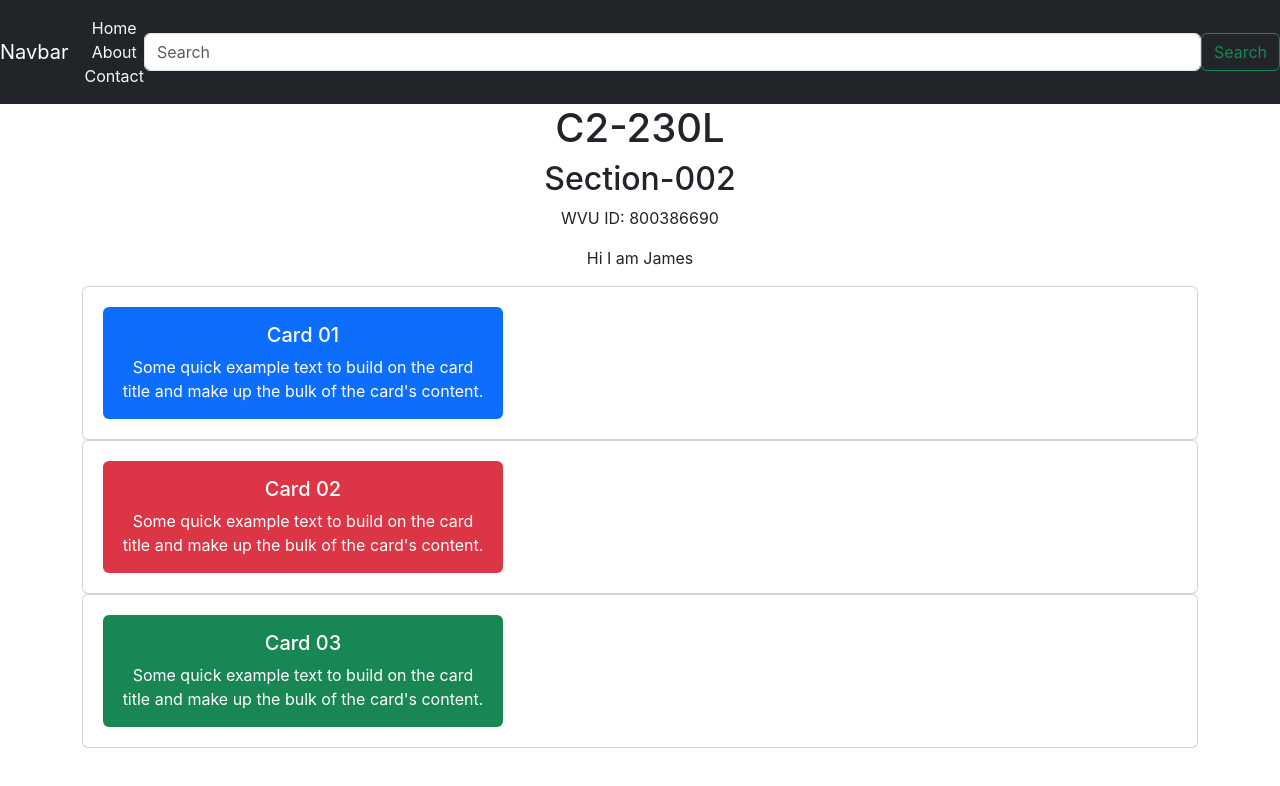
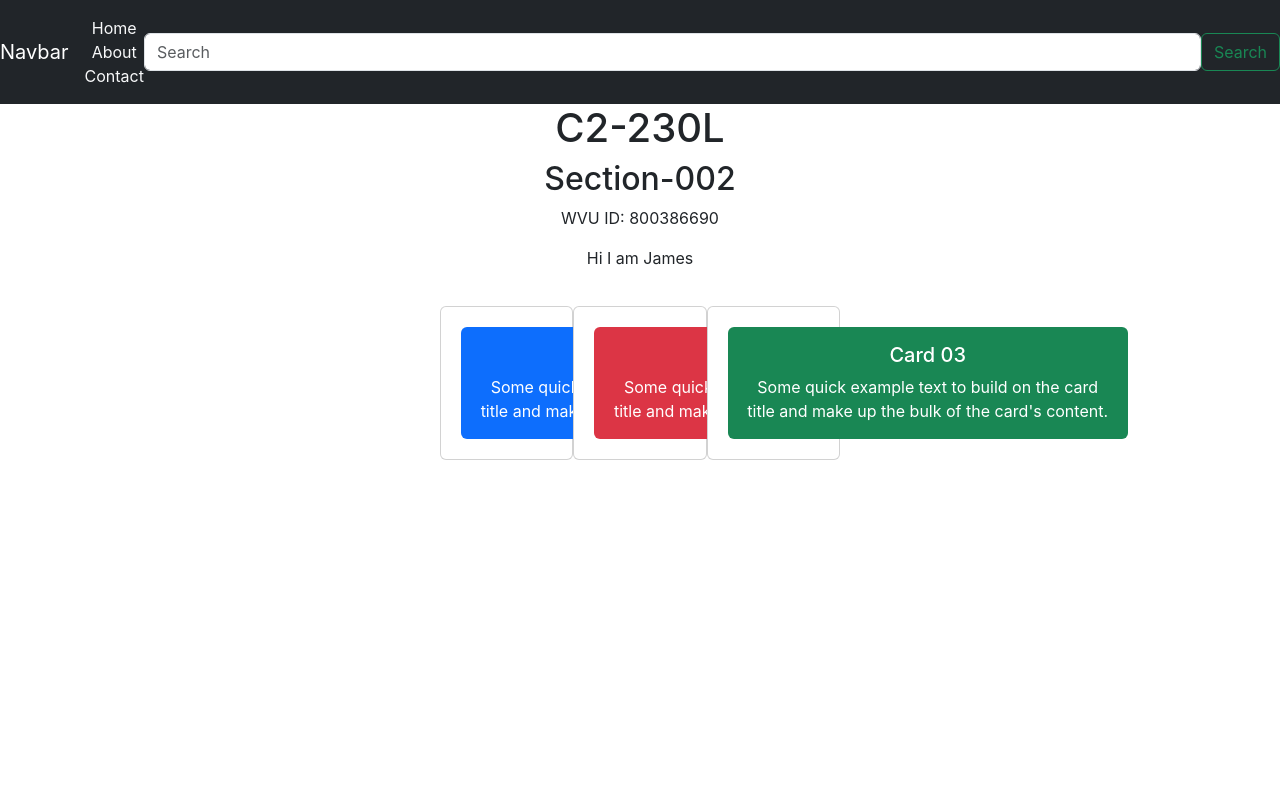
Before and after one commit to Jimbabwe10/Lab, a React (Create React App) app: page / in a window 1280 px wide. Shown: the top 786 px of the page. Built offline with nearby package versions, Linux system fonts and the light colour scheme; the HTML template or start-up script is replaced by a standard one.

Commit message:
Update Card.js

```diff
--- a/src/Card.js
+++ b/src/Card.js
@@ -4,7 +4,7 @@ import { Card } from 'react-bootstrap';
 const CustomCards = () => {
     return (
         <div class="container">
-            <div class="col">
+            <div class="col" style={{ width: 400, display: 'inline-flex', margin: 20 }}>
             <Card>
                     <div class="bg-primary text-white rounded col-sm" style={{ width: 400, display: 'inline-flex', margin: 20 }}>
                 <Card.Body>
```
